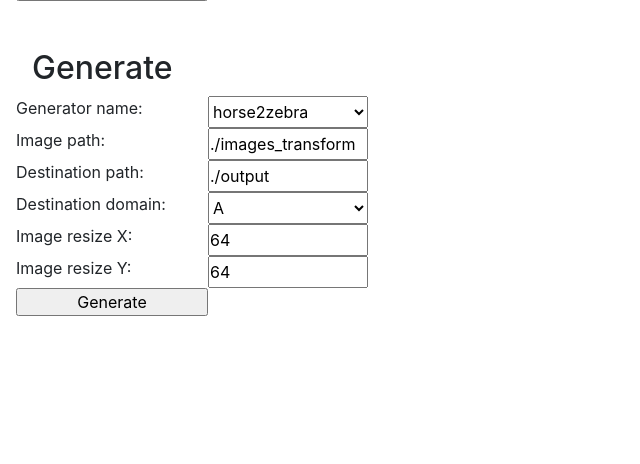
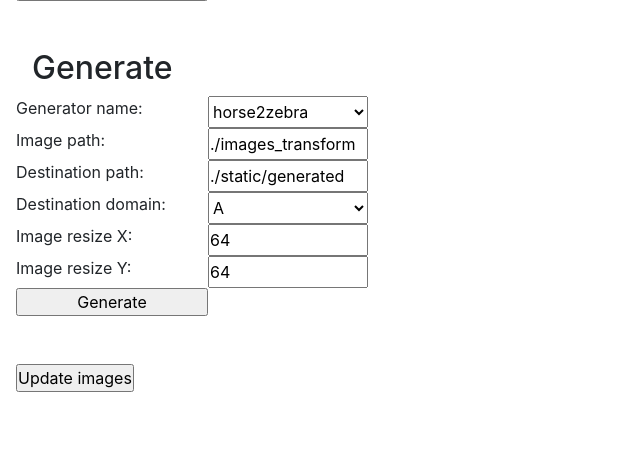
Before and after one commit to GonzaloRomeroR/agro_cycle_gan_ui, a Flask app: template templates/index.html in a window 1280 px wide. Shown: the part 561-1025 px from the top of the page, without its empty margins (0-640 px from the left). Before the commit the page ends 877 px from the top, so only its background shows below. Run offline with Flask 2, Linux system fonts and the light colour scheme; the template is opened without the code that fills it, so the values that code supplies are empty; some libraries are stand-ins or nearby versions.

Commit message:
Fixes in image generation

```diff
--- a/application.py
+++ b/application.py
@@ -1,7 +1,12 @@
 from flask import Flask, render_template, Response, request
 import subprocess
 import os
+import shutil
 from typing import Dict, Any, List
+
+
+GEN_PATH = "./static/generated"
+ORIG_PATH = "./static/original"
 
 app = Flask(__name__)
 
@@ -30,9 +35,8 @@ def get_generated_images() -> List[Dict[str, Any]]:
     return generated_images
 
 
-@app.route("/")
+@app.route("/", methods=["GET", "POST"])
 def application():
-    print(get_generated_images())
     return render_template("index.html", generated_images=get_generated_images())
 
 
@@ -95,6 +99,18 @@ def train():
     )  # text/html is required for most browsers to show
 
 
+def clear_image_folders(path):
+    for file in os.listdir(path):
+        if file.lower().endswith((".png", ".jpg", ".jpeg", ".tiff", ".bmp", ".gif")):
+            os.remove(f"{path}/{file}")
+
+
+def copy_image_folder(src, dest):
+    for file in os.listdir(src):
+        if file.lower().endswith((".png", ".jpg", ".jpeg", ".tiff", ".bmp", ".gif")):
+            shutil.copyfile(f"{src}/{file}", f"{dest}/{file}")
+
+
 @app.route("/generate", methods=["GET", "POST"])
 def generate():
     generator = request.form["generator"]
@@ -104,6 +120,14 @@ def generate():
     image_resize_x = request.form["image_resize_x"]
     dest_path = request.form["dest_path"]
     image_resize_y = request.form["image_resize_y"]
+
+    # Clear image folders
+    if images_path != ORIG_PATH:
+        clear_image_folders(ORIG_PATH)
+    clear_image_folders(GEN_PATH)
+
+    # Copy files
+    copy_image_folder(images_path, ORIG_PATH)
 
     def inner():
         process_list = [
@@ -127,8 +151,6 @@ def generate():
         )
 
         for line in iter(proc.stdout.readline, ""):
-            if proc.poll() is None:
-                return "Finished"
             yield line.rstrip().decode("utf-8") + "<br/>\n"
 
     return Response(
--- a/templates/index.html
+++ b/templates/index.html
@@ -94,7 +94,7 @@
         <input type="text" class="grid-item" id="GET-name" name="images_path" value="./images_transform">
 
         <label for="GET-name" class="grid-item"> Destination path:</label>
-        <input type="text" class="grid-item" id="GET-name" name="dest_path" value="./output">
+        <input type="text" class="grid-item" id="GET-name" name="dest_path" value="./static/generated">
 
         <label for="GET-name" class="grid-item"> Destination domain:</label>
         <select name="dest_domain" class="grid-item" id="dataset">
@@ -114,6 +114,10 @@
 
 <br />
 <br />
+
+<form method="POST" action="/">
+    <input type="submit" value="Update images" name="update_carousel" />
+</form>
 
 <div class="container">
     <div id="carouselExampleControls" class="carousel slide" data-ride="carousel">
```
